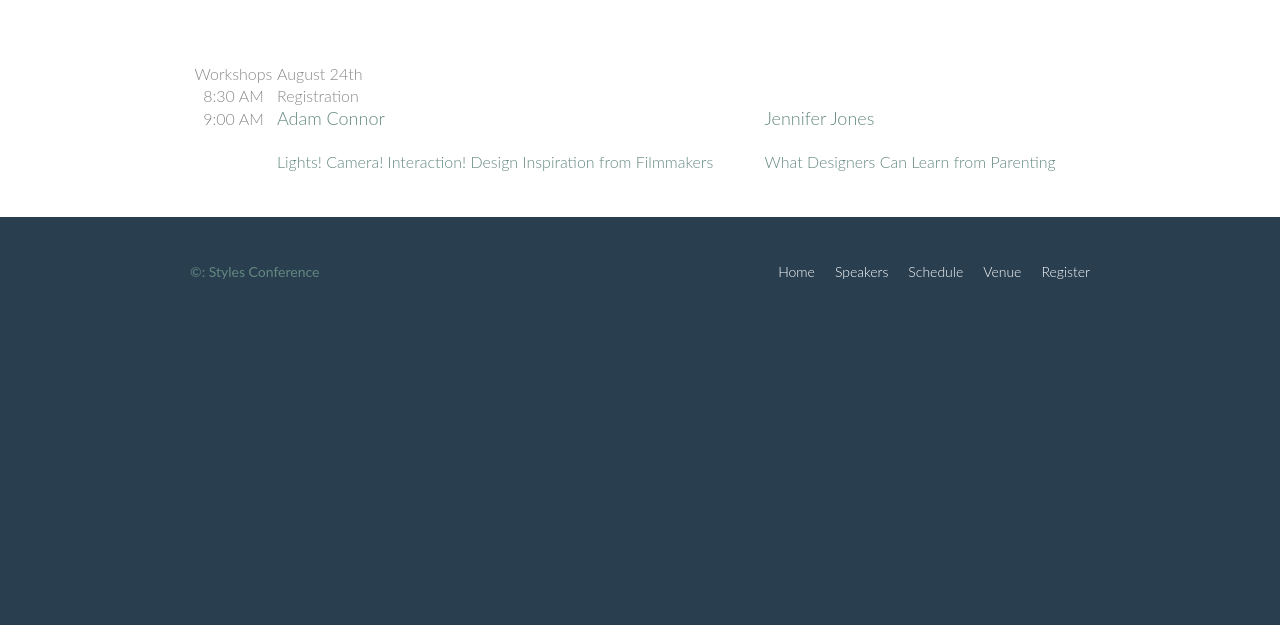
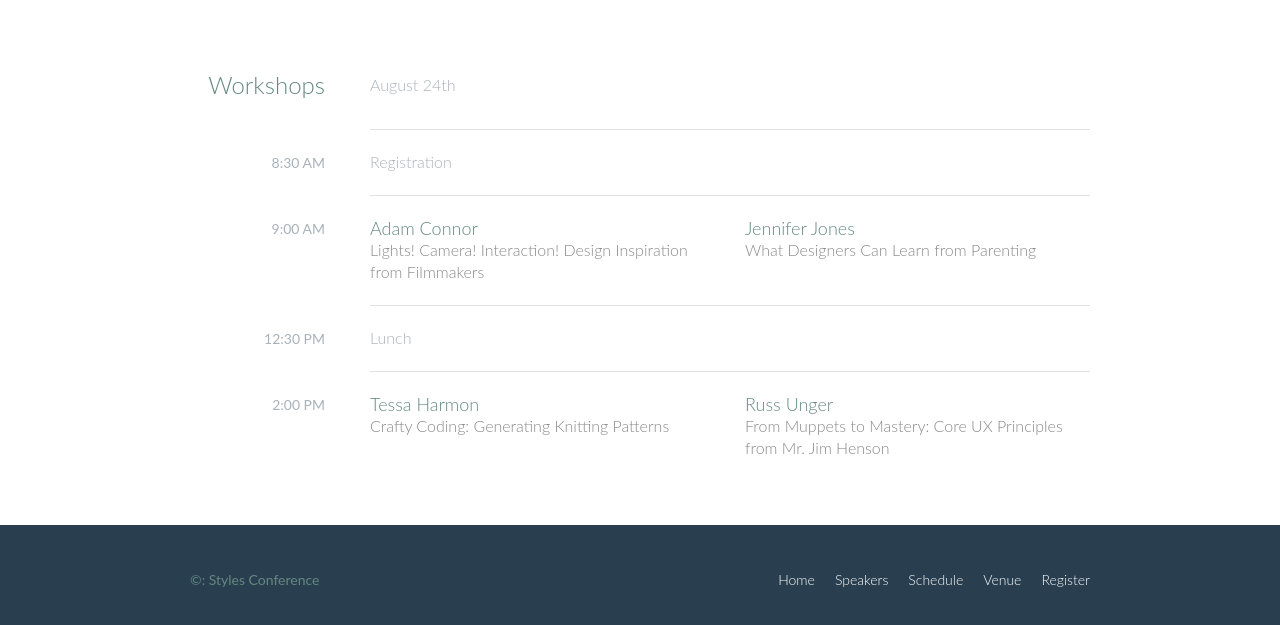
Before and after one commit to NickyBobby/styles--conference, a plain HTML site: page schedule.html in a window 1280 px wide. Shown: the part 135-760 px from the top of the page. Drawn offline with Linux system fonts and the light colour scheme.

Commit message:
completed lesson 11

```diff
--- a/assets/stylesheets/main.css
+++ b/assets/stylesheets/main.css
@@ -430,6 +430,69 @@ table:last-child {
   margin-bottom: 0;
 }
 
+th,
+td {
+  padding-bottom: 22px;
+  vertical-align: top;
+}
+
+th {
+  padding-right: 45px;
+  text-align: right;
+  width: 20%;
+}
+
+td {
+  width: 40%;
+}
+
+thead {
+  line-height: 44px;
+}
+
+thead th {
+  color: #648880;
+  font-size: 24px;
+}
+
+tbody th {
+  color: #a9b2b9;
+  font-size: 14px;
+  font-weight: 400;
+  padding-top: 22px;
+  text-transform: uppercase;
+}
+
+tbody td {
+  border-top: 1px solid #dfe2e5;
+  padding-top: 21px;
+}
+
+tbody td:first-of-type {
+  padding-right: 15px;
+}
+
+tbody td:last-of-type {
+  padding-left: 15px;
+}
+
+tbody td:only-of-type {
+  padding-left: 0;
+  padding-right: 0;
+}
+
+table a {
+  color: #888;
+}
+
+table h4 {
+  margin-bottom: 0;
+}
+
+.schedule-offset {
+  color: #a9b2b9;
+}
+
 /*
   =========================================
   Venue
--- a/schedule.html
+++ b/schedule.html
@@ -30,7 +30,7 @@
               <th scope="row">
                 Workshops
               </th>
-              <td colspan="2">
+              <td class="schedule-offset" colspan="2">
                 August 24th
               </td>
             </tr>
@@ -40,7 +40,7 @@
               <th scope="row">
                 <time datetime="08:30:00">8:30 AM</time>
               </th>
-              <td colspan="2">
+              <td class="schedule-offset" colspan="2">
                 Registration
               </td>
             </tr>
@@ -58,6 +58,31 @@
                 <a href="speakers.html#jennifer-jones">
                   <h4>Jennifer Jones</h4>
                   What Designers Can Learn from Parenting
+                </a>
+              </td>
+            </tr>
+            <tr>
+              <th scope="row">
+                <time datetime="12:30:00">12:30 PM</time>
+              </th>
+              <td class="schedule-offset" colspan="2">
+                Lunch
+              </td>
+            </tr>
+            <tr>
+              <th scope="row">
+                <time datetime="14:00">2:00 PM</time>
+              </th>
+              <td>
+                <a href="speakers.html#tessa-harmon">
+                  <h4>Tessa Harmon</h4>
+                  Crafty Coding: Generating Knitting Patterns
+                </a>
+              </td>
+              <td>
+                <a href="speakers.html#russ-unger">
+                  <h4>Russ Unger</h4>
+                  From Muppets to Mastery: Core UX Principles from Mr. Jim Henson
                 </a>
               </td>
             </tr>
```
